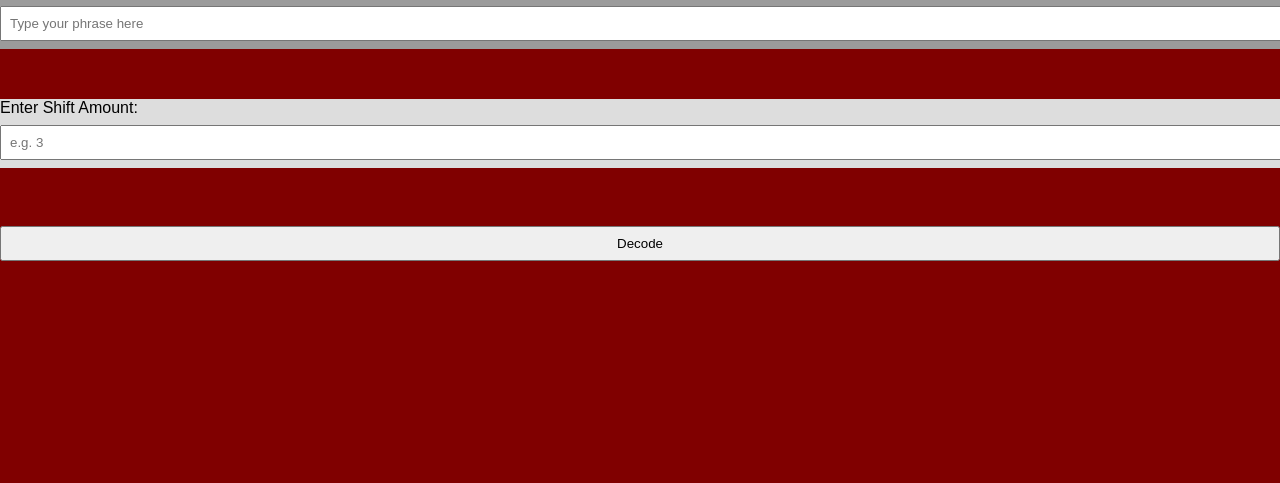
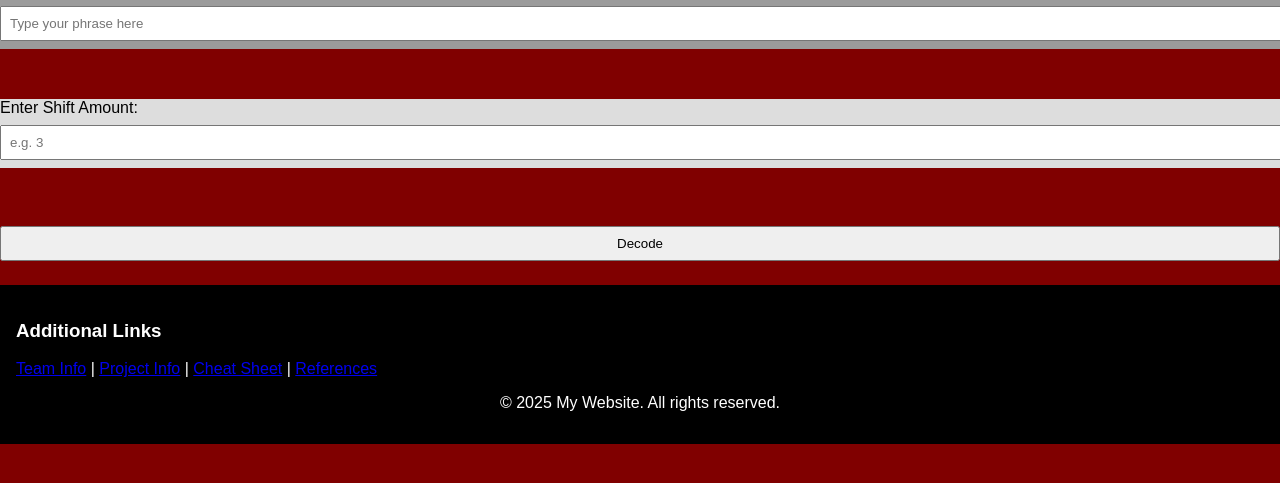
Before and after one commit to michaelmarr313/grp1-webtech-assessment, a plain HTML site: page Caesar_Tool.html in a window 1280 px wide. Shown: the part 195-678 px from the top of the page. Drawn offline with Linux system fonts and the light colour scheme.

Commit message:
Update Caesar_Tool.html

```diff
--- a/Caesar_Tool.html
+++ b/Caesar_Tool.html
@@ -87,5 +87,16 @@
       }
 
   </script>
+
+  <footer>
+    <nav style="text-align: left; color: var(--header-text-color);">
+        <h3>Additional Links</h3>
+        <a href="#">Team Info</a> |
+        <a href="#">Project Info</a> |
+        <a href="#">Cheat Sheet</a> |
+        <a href="#">References</a>
+    </nav>
+  <p>&copy; 2025 My Website. All rights reserved.</p>
+  </footer>
 </body>
 </html>
```
